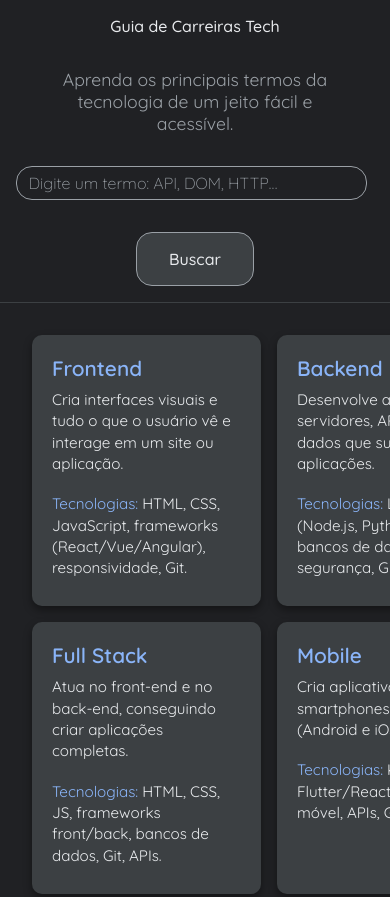
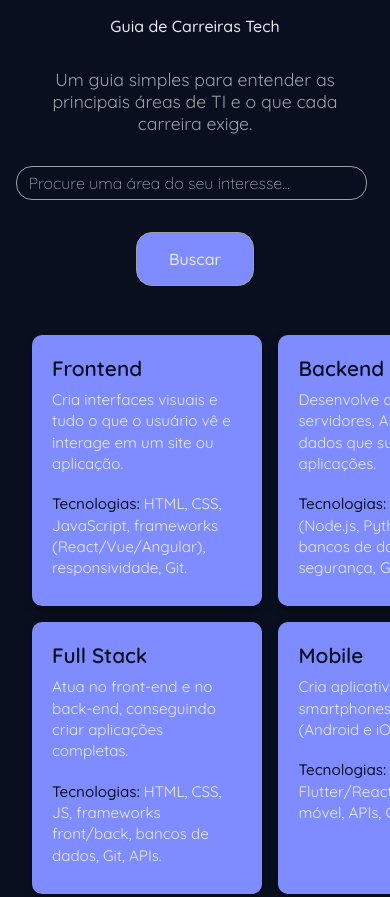
Before and after one commit to mikaelelima/imersaoDevAlura, a plain HTML site: page index.html in a window 390 px wide. Shown: the top 897 px of the page. Drawn offline with Linux system fonts and the light colour scheme.

Commit message:
estrutura, estilo e interatividade

```diff
--- a/css/style.css
+++ b/css/style.css
@@ -1,22 +1,21 @@
-@import url('https://fonts.googleapis.com/css2?family=Quicksand:wght@300..700&display=swap'); /* Importa a fonte Quicksand do Google Fonts */
+@import url('https://fonts.googleapis.com/css2?family=Quicksand:wght@300..700&display=swap');
 
 * {
-    box-sizing: border-box; /* Garante que padding e border não aumentem o tamanho total do elemento */
+    box-sizing: border-box;
 }
 
 :root {
-    --primary-color: #8ab4f8; /* Cor primária (azul claro) */
-    --secondary-color: #e8eaed; /* Cor secundária (cinza claro) */
-    --tertiary-color: #9aa0a6; /* Cor terciária (cinza médio) */
-    --bg-color: #202124; /* Cor de fundo (cinza escuro) */
-    --card-bg-color: #3c4043; /* Fundo mais escuro para os cards */
+    --primary-color: #0A0F1F;
+    --secondary-color: #e8eaed;
+    --tertiary-color: #9aa0a6;
+    --card-bg-color: #7F8CFF;
 }
 
 body {
-    margin: 0; /* Remove a margem padrão do body */
-    background: var(--bg-color); /* Define a cor de fundo usando uma variável */
-    color: var(--secondary-color); /* Define a cor do texto padrão usando uma variável */
-    font-family: "Quicksand", sans-serif; /* Define a família da fonte */
+    margin: 0;
+    background: var(--primary-color);
+    color: var(--secondary-color);
+    font-family: "Quicksand", sans-serif;
 }
 
 header {
@@ -26,9 +25,9 @@ header {
     flex-direction: column;
     position: sticky;
     top: 0;
-    background: var(--bg-color);
+    background: var(--primary-color);
     z-index: 10;
-    border-bottom: 1px solid var(--card-bg-color); /* Usando a cor de card para a borda */
+    border-bottom: 0.01px solid var(--primary-color);
     gap: 1rem;
 }
 
@@ -42,7 +41,7 @@ header h1 {
 .tagline {
     font-size: 1.1rem;
     color: var(--tertiary-color);
-    margin: 0 0 1rem 0; /* Espaçamento ajustado */
+    margin: 0 0 1rem 0;
     text-align: center;
     max-width: 80%;
 }
@@ -51,7 +50,7 @@ div input {
     padding: 0.375rem 0.75rem;
     border-radius: 1rem;
     border: 1px solid var(--tertiary-color);
-    background: var(--bg-color);
+    background: var(--primary-color);
     font-family: inherit;
     font-size: 1.5rem;
     transition: all 0.2s ease;
@@ -68,8 +67,8 @@ div input::placeholder {
 
 div input:focus {
     outline: none;
-    border-color: var(--primary-color); /* Ajustado para primário no foco */
-    box-shadow: 0 0 0 0.1rem var(--primary-color);
+    border-color: var(--tertiary-color);
+    box-shadow: 0 0 0 0.1rem var(--tertiary-color);
 }
 
 #botao-busca {
@@ -82,14 +81,14 @@ div input:focus {
     font-size: 1rem;
     white-space: nowrap;
     transition: background-color 0.2s ease, color 0.2s ease;
-    background-color: var(--card-bg-color); /* Cor de fundo ajustada para card */
+    background-color: var(--card-bg-color);
     color: var(--secondary-color);
-    border: 1px solid var(--tertiary-color); /* Adiciona uma borda sutil */
+    border: 1px solid var(--tertiary-color);
 }
 
 #botao-busca:hover {
-    background-color: var(--primary-color);
-    color: var(--bg-color);
+    background-color: var(--card-bg-color);
+    color: var(--primary-color);
     box-shadow: 0 0 0 0.1rem var(--primary-color);
 }
 
@@ -97,50 +96,41 @@ div input:focus {
     transform: scale(0.98);
 }
 
-/* --- REGRAS PARA O LAYOUT DE 4 COLUNAS --- */
 main {
-    max-width: 90rem; /* Largura maior para acomodar 4 colunas */
-    margin: 2rem auto; /* Centraliza e adiciona margem no topo */
+    max-width: 90rem;
+    margin: 2rem auto;
     padding: 0 1rem;
-
-
-    gap: 1.5rem; /* Espaçamento entre os cards */
-
-    /* Altura removida e substituída por min-height para garantir que o conteúdo não seja cortado */
+    gap: 1.5rem;
     min-height: calc(100vh - 10rem);
 }
 
 .card-container {
-    display: grid; /* Usa CSS Grid */
-    grid-template-columns: repeat(4, 1fr); /* 4 colunas de largura igual */
+    display: grid;
+    grid-template-columns: repeat(4, 1fr);
     gap: 1.5rem;
 }
 
 .label-tecnologia {
     color: var(--primary-color);
-    font-weight: 400; /* Opcional: para dar mais destaque e peso */
-    margin-right: 0.25rem; /* Opcional: um pequeno espaço após os dois pontos */
+    font-weight: 500;
+    margin-right: 0.25rem;
 }
-/* --- REGRAS PARA ESTILIZAR CADA ITEM COMO UM CARD --- */
 article {
-    background: var(--card-bg-color); /* Fundo escuro para o card */
-    border-radius: 10px; /* Bordas arredondadas */
-    padding: 1.25rem; /* Espaçamento interno */
-    margin-bottom: 0; /* Remove a margem inferior redundante do grid */
-    box-shadow: 0 4px 8px rgba(0, 0, 0, 0.4); /* Sombra para profundidade */
-    border-bottom: none; /* Remove a borda inferior antiga */
-
-    /* Efeitos de hover e transição */
+    background: var(--card-bg-color);
+    border-radius: 10px;
+    padding: 1.25rem;
+    margin-bottom: 0;
+    box-shadow: 0 4px 8px rgba(0, 0, 0, 0.4);
+    border-bottom: none;
     transition: transform 0.2s ease, box-shadow 0.2s ease;
 }
 
 article:hover {
-    transform: translateY(-5px); /* Efeito de levantar */
-    box-shadow: 0 8px 16px rgba(0, 0, 0, 0.5); /* Sombra mais forte no hover */
+    transform: translateY(-5px);
+    box-shadow: 0 8px 16px rgba(0, 0, 0, 0.5);
     cursor: pointer;
 }
 
-/* Mantendo os estilos de texto */
 article h2 {
     margin-top: 0;
     font-weight: 600;
@@ -157,7 +147,7 @@ article p {
 }
 
 article p:first-of-type {
-    margin-bottom: 1.2rem; /* Aumenta o espaçamento após a descrição principal */
+    margin-bottom: 1.2rem;
 }
 
 article p strong {
@@ -175,30 +165,26 @@ article a:hover {
     text-decoration: underline;
 }
 
-/* --- AJUSTES DO FOOTER --- */
 .footer {
     position: relative;
     margin-top: 3rem;
     width: 100%;
-    /* Mantém as cores e padding base */
     color: var(--tertiary-color);
-    background-color: var(--bg-color);
+    background-color: var(--primary-color);
     padding: 20px 20px;
-    border-top: 1px solid var(--card-bg-color); /* Borda sutil */
+    border-top: 0.2px solid var(--tertiary-color);
     font-size: 0.8rem;
 }
 
-/* NOVO: Contêiner que alinha o conteúdo horizontalmente */
 .footer-content {
     display: flex;
-    justify-content: space-between; /* Espaço entre os blocos */
+    justify-content: space-between;
     align-items: center;
-    max-width: 90rem; /* Limite de largura para centralizar o conteúdo */
+    max-width: 90rem;
     margin: 0 auto;
     padding: 0 1rem;
 }
 
-/* Informações e Copyright */
 .footer-info {
     text-align: left;
 }
@@ -209,16 +195,15 @@ article a:hover {
 }
 
 .footer-tagline {
-    color: var(--secondary-color); /* Destaque a tagline */
+    color: var(--secondary-color);
 }
 
-/* Links */
 .footer-links {
     list-style: none;
     display: flex;
     padding: 0;
     margin: 0;
-    gap: 20px; /* Espaçamento mais moderno entre os links */
+    gap: 20px;
 }
 
 .footer-links a {
@@ -231,7 +216,6 @@ article a:hover {
     color: var(--primary-color);
 }
 
-/* Versão */
 .footer-version {
     color: var(--tertiary-color);
     text-align: right;
@@ -241,16 +225,12 @@ article a:hover {
     margin: 0;
 }
 
-/* --- MEDIA QUERIES (RESPONSIVIDADE) --- */
-
-/* Telas com largura de 1200px ou menos (Ex: Laptops Maiores) */
 @media (max-width: 1200px) {
     .card-container {
-        grid-template-columns: repeat(3, 1fr); /* Muda para 3 colunas */
+        grid-template-columns: repeat(3, 1fr);
     }
 }
 
-/* Telas com largura de 768px ou menos (Ex: Tablets) */
 @media (max-width: 768px) {
     header {
         flex-direction: column;
@@ -268,7 +248,7 @@ article a:hover {
     }
 
     .card-container {
-        grid-template-columns: repeat(2, 1fr); /* Muda para 2 colunas */
+        grid-template-columns: repeat(2, 1fr);
         padding: 0 1rem;
         gap: 1rem;
     }
@@ -278,13 +258,13 @@ article a:hover {
     }
 
     .footer-content {
-        flex-direction: column; /* Empilha o conteúdo */
+        flex-direction: column;
         text-align: center;
-        gap: 15px; /* Espaçamento vertical entre os blocos */
+        gap: 15px;
     }
 
     .footer-links {
-        justify-content: center; /* Centraliza os links no mobile */
+        justify-content: center;
     }
 
     .footer-info{
@@ -292,7 +272,6 @@ article a:hover {
     }
 }
 
-/* Telas com largura de 480px ou menos (Ex: Telemóveis) */
 @media (max-width: 480px) {
     header h1 {
         font-size: 1rem;
@@ -306,7 +285,7 @@ article a:hover {
     }
 
     main {
-        grid-template-columns: 1fr; /* 1 coluna em ecrãs de telemóvel */
+        grid-template-columns: 1fr;
         gap: 1rem;
     }
 
--- a/index.html
+++ b/index.html
@@ -9,32 +9,30 @@
 <body>
     <header>
         <h1>Guia de Carreiras Tech</h1>
-        <p class="tagline">Aprenda os principais termos da tecnologia de um jeito fácil e acessível.</p>
-    <div class="busca-container">
-        <input type="text" placeholder="Digite um termo: API, DOM, HTTP…">
-        <button id="botao-busca" onclick="iniciarBusca()">Buscar</button>
-    </div>
+        <p class="tagline">Um guia simples para entender as principais áreas de TI e o que cada carreira exige.</p>
+        <div class="busca-container">
+            <input type="text" placeholder="Procure uma área do seu interesse...">
+            <button id="botao-busca" onclick="iniciarBusca()">Buscar</button>
+        </div>
     </header>
 
     <main>
-        <section class="card-container" id="card-container">
-
-        </section>
+        <section class="card-container" id="card-container"></section>
     </main>
 
     <footer class="footer">
     <div class="footer-content">
-        <!-- 1. Copyright e Tagline -->
         <div class="footer-info">
             <p>&copy; 2025 Guia de Carreiras Tech.</p>
         </div>
-
-        <!-- 2. Links (Mantido o seu UL original) -->
-        <ul class="footer-links">
+                <ul class="footer-links">
             <li><a href="https://www.linkedin.com/in/mikaelelimaa/">LinkedIn</a></li>
             <li><a href="https://github.com/mikaelelima">GitHub</a></li>
             <li><a href="https://www.alura.com.br">Alura</a></li>
         </ul>
+    </footer>
+
     <script src="js/script.js"></script>
+
 </body>
 </html>
```
Also changed, not shown: js/script.js (+0 -12 lines).
